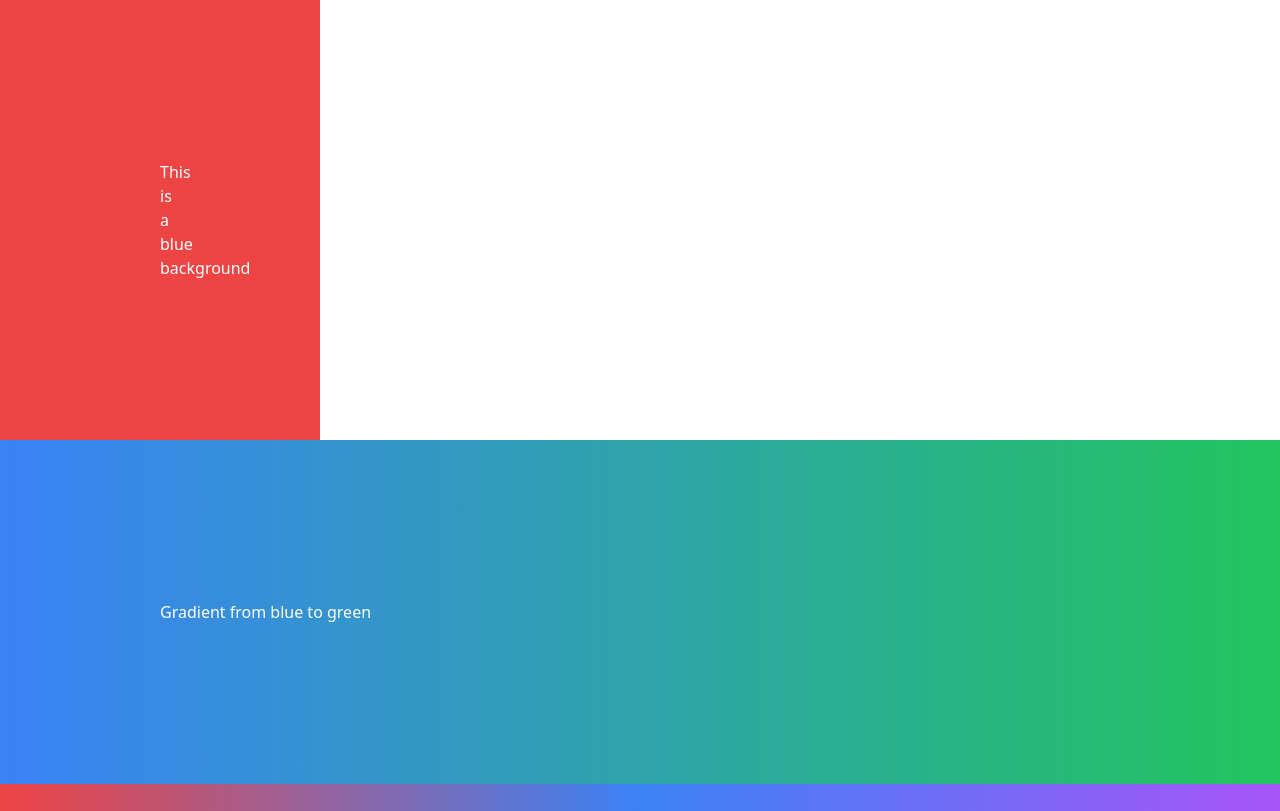
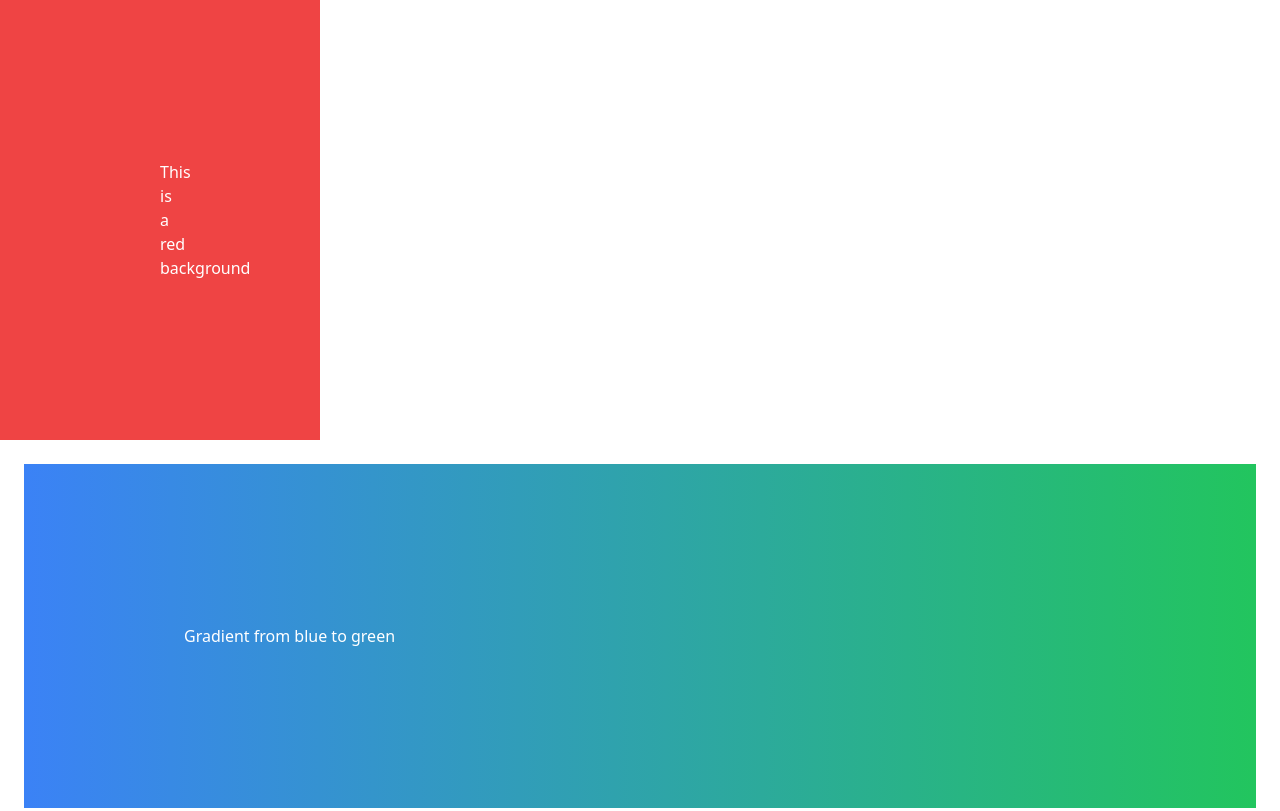
Before and after one commit to gajju44/Tailwind_css, a website: page learnings/background&gradient.html in a window 1280 px wide. Shown: the top 811 px of the page. Drawn offline with Linux system fonts and the light colour scheme.

Commit message:
background color,width,height,padding,gradient,image,margin

```diff
--- a/learnings/background&gradient.html
+++ b/learnings/background&gradient.html
@@ -15,7 +15,7 @@
      for width we use (w-size)which is set to 40 means 10 rem here
     -->
 
-  <div class="bg-red-500 p-40 w-40 text-white ">This is a blue background</div>
+  <div class="bg-red-500 p-40 w-40 text-white ">This is a red background</div>
 
 
 
@@ -27,8 +27,10 @@
 
   <!-- This div has a gradient background from right to left with blue (from-blue-500) and green (to-green-500) color-->
 
+  <!-- also it has margin of 1.6 rem (m-6) -->
 
-  <div class="bg-gradient-to-r from-blue-500 to-green-500 p-40 text-white">
+
+  <div class="bg-gradient-to-r from-blue-500 to-green-500 p-40 m-6 text-white">
     Gradient from blue to green
   </div>
 
```
Also changed, not shown: public/style.css.
